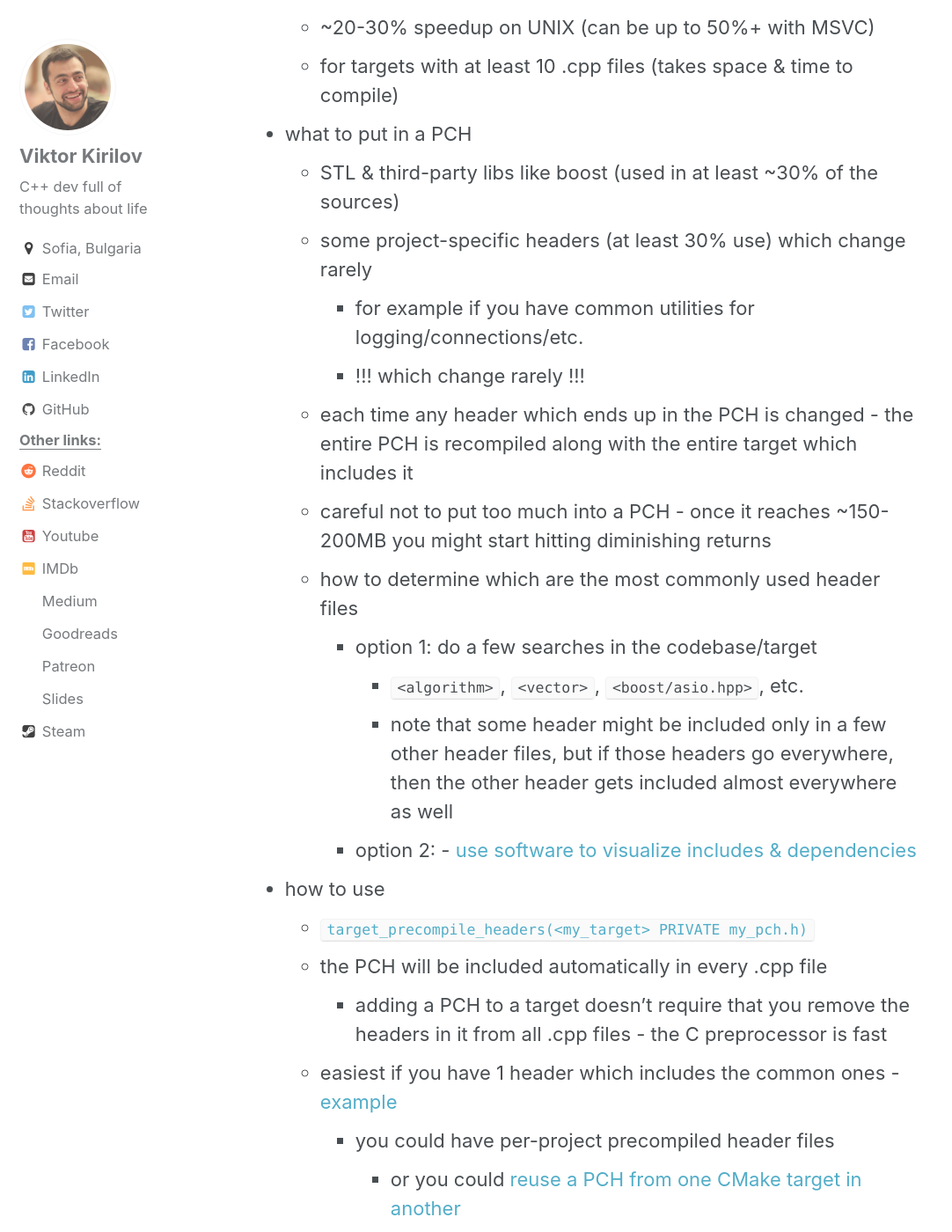
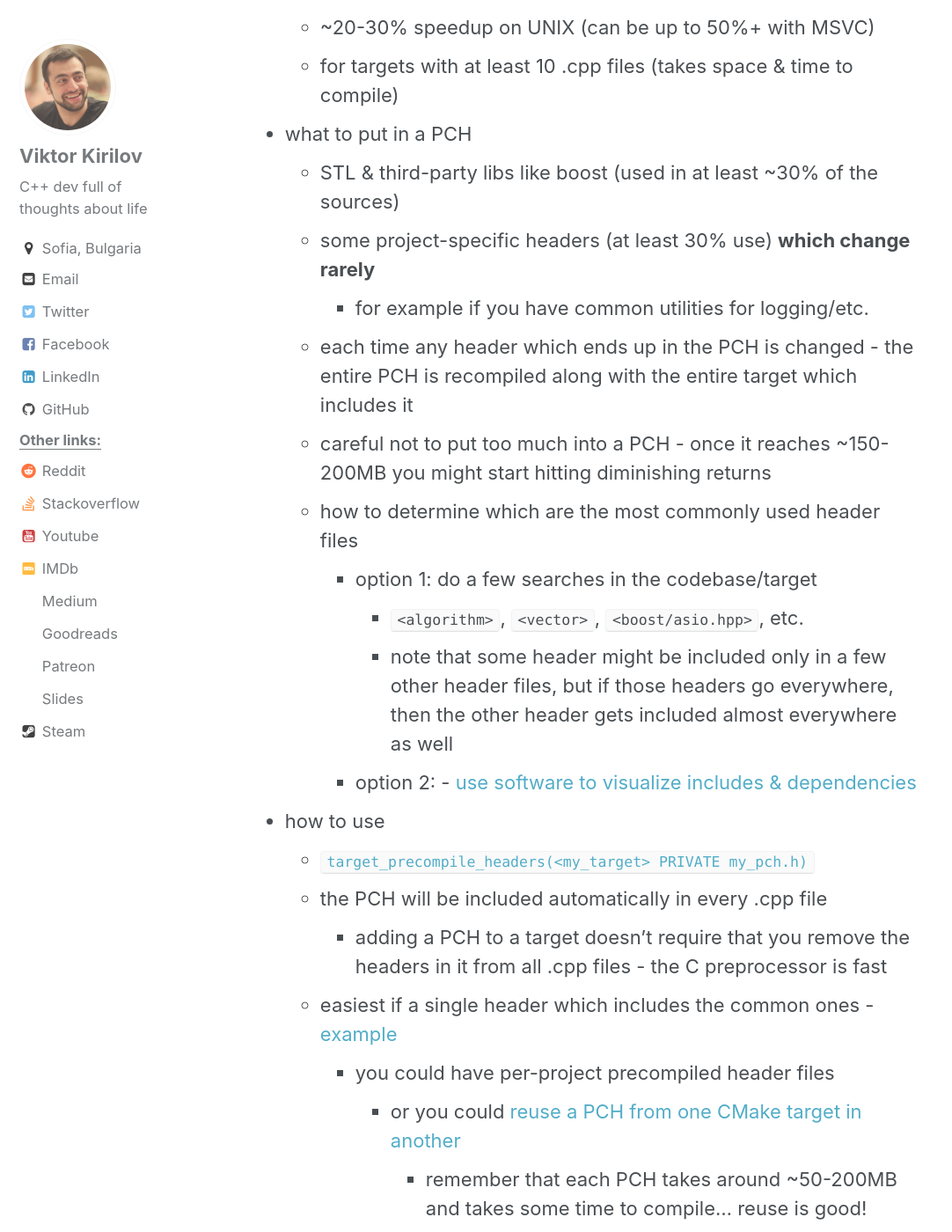
Before and after one commit to onqtam/onqtam.github.io, a Jekyll site: the page built from _posts/2019-12-12-pch-unity-cmake-3-16.md, in a window 1280 px wide and 1400 px high, scrolled down 1230 px. Shown: the whole window at 88% size, without its empty margins (0-1082 px from the left). Built offline with Jekyll 4.4.1, drawn with Linux system fonts in a browser that asks for light colours; comment, search, counter and statistics services are not loaded; some of the changed text lies outside the part shown.

Commit message:
fixed partially

````diff
--- a/_posts/2019-12-12-pch-unity-cmake-3-16.md
+++ b/_posts/2019-12-12-pch-unity-cmake-3-16.md
@@ -23,9 +23,8 @@ I recently consulted a company on this exact matter - luckily CMake 3.16 was jus
     - for targets with at least 10 .cpp files (takes space & time to compile)
 - what to put in a PCH
     - STL & third-party libs like boost (used in at least ~30% of the sources)
-    - some project-specific headers (at least 30% use) which change rarely
-        - for example if you have common utilities for logging/connections/etc.
-        - !!! which change rarely !!!
+    - some project-specific headers (at least 30% use) **which change rarely**
+        - for example if you have common utilities for logging/etc.
     - each time any header which ends up in the PCH is changed - the entire PCH is recompiled along with the entire target which includes it
     - careful not to put too much into a PCH - once it reaches ~150-200MB you might start hitting diminishing returns
     - how to determine which are the most commonly used header files
@@ -37,7 +36,7 @@ I recently consulted a company on this exact matter - luckily CMake 3.16 was jus
     - [```target_precompile_headers(<my_target> PRIVATE my_pch.h)```](https://cmake.org/cmake/help/v3.16/command/target_precompile_headers.html)
     - the PCH will be included automatically in every .cpp file
         - adding a PCH to a target doesn't require that you remove the headers in it from all .cpp files - the C preprocessor is fast
-    - easiest if you have 1 header which includes the common ones - [example](https://github.com/onqtam/game/blob/master/src/precompiled.h)
+    - easiest if a single header which includes the common ones - [example](https://github.com/onqtam/game/blob/master/src/precompiled.h)
         - you could have per-project precompiled header files
             - or you could [reuse a PCH from one CMake target in another](https://cmake.org/cmake/help/v3.16/command/target_precompile_headers.html#reusing-precompile-headers)
                 - remember that each PCH takes around ~50-200MB and takes some time to compile... reuse is good!
````
Also changed, not shown: other parts of _posts/2019-12-12-pch-unity-cmake-3-16.md (+3 -1 lines).
